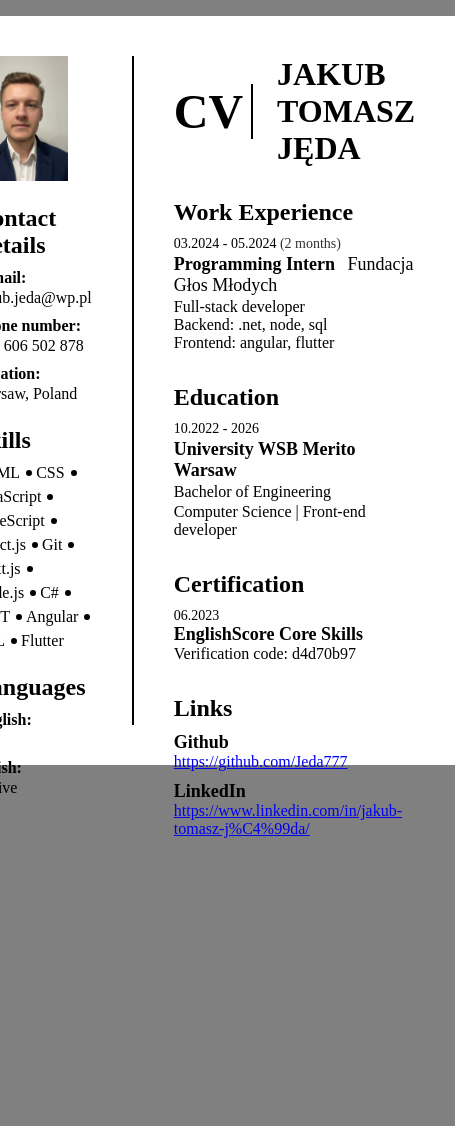
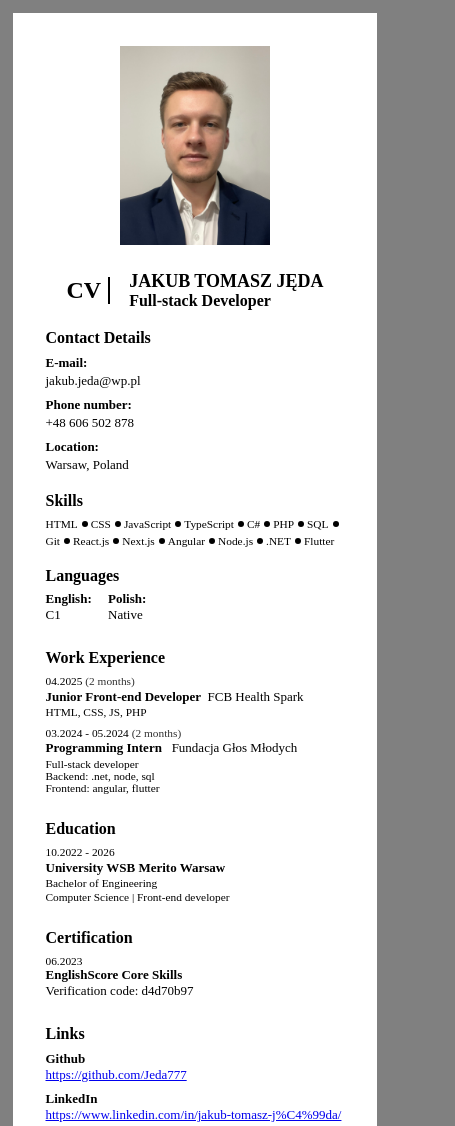
Before and after one commit to Jeda777/cv, a plain HTML site: page index.html in a window 390 px wide. Shown: the top 1126 px of the page, 455 px wide, since content can reach past the window. Before the commit the page ends 844 px from the top, so only its background shows below. Drawn offline with Linux system fonts and the light colour scheme.

Commit message:
responsiveness

```diff
--- a/index.css
+++ b/index.css
@@ -1,30 +1,59 @@
 * {
   margin: 0;
   padding: 0;
+  box-sizing: border-box;
+}
+
+@media (max-width: 992px) {
+  html {
+    font-size: 14px;
+  }
+}
+
+@media (max-width: 822px) {
+  html {
+    font-size: 13px;
+  }
 }
 
 h3 {
   font-size: x-large;
 }
 
+@media (max-width: 718px) {
+  h3 {
+    font-size: medium;
+  }
+}
+
 body {
-  padding: 1rem 0;
+  padding: 1rem;
   display: flex;
   justify-content: center;
   background-color: gray;
+  width: 100vw;
 }
 
 .container {
   display: flex;
   max-width: 900px;
-  padding: 2.5rem 0 2.5rem 0;
+  padding: 2.5rem;
   background-color: white;
-  aspect-ratio: 210/270;
 }
 
-aside,
-main {
-  padding: 0 2.5rem 0 2.5rem;
+@media (max-width: 718px) {
+  .container {
+    flex-direction: column;
+    gap: 2rem;
+  }
+}
+
+@media (min-width: 719px) {
+  .container::before {
+    padding-bottom: 141.43%;
+    content: '';
+    float: left;
+  }
 }
 
 .contact,
@@ -48,15 +77,82 @@ main {
   gap: 0.125rem;
 }
 
-aside {
+.left {
   width: 25%;
   display: flex;
   flex-direction: column;
   gap: 1.5rem;
+  padding-right: 2.5rem;
+}
+
+@media (max-width: 718px) {
+  .left {
+    width: 100%;
+    padding: 0;
+  }
+}
+
+@media (max-width: 718px) {
+  .main-info {
+    width: 100%;
+    display: flex;
+    flex-direction: column;
+    align-items: center;
+    gap: 2rem;
+  }
 }
 
 img {
   width: 80%;
+}
+
+@media (max-width: 718px) {
+  img {
+    width: 50%;
+  }
+}
+
+.mobile-header {
+  display: none;
+}
+
+@media (max-width: 718px) {
+  .mobile-header {
+    display: flex;
+  }
+  .mobile-header div {
+    display: flex;
+    flex-direction: column;
+  }
+  .mobile-header h2,
+  .mobile-header h3 {
+    display: inline-block;
+    width: max-content;
+  }
+}
+
+@media (max-width: 578px) {
+  .mobile-header h1 {
+    font-size: xx-large;
+  }
+  .mobile-header h2 {
+    font-size: x-large;
+  }
+  .mobile-header h3 {
+    font-size: large;
+  }
+}
+
+@media (max-width: 460px) {
+  .mobile-header h1 {
+    font-size: x-large;
+  }
+  .mobile-header h2 {
+    font-size: large;
+  }
+  .mobile-header h3 {
+    font-size: medium;
+  }
 }
 
 .contact-detail p:nth-child(1),
@@ -75,7 +171,13 @@ img {
   position: relative;
 }
 
-.skills-container p:not(:nth-child(13))::before {
+@media (max-width: 718px) {
+  .skills-container p {
+    font-size: 0.875rem;
+  }
+}
+
+.skills-container p:not(:nth-last-child(1))::before {
   content: '';
   width: 6px;
   height: 6px;
@@ -87,17 +189,43 @@ img {
   border-radius: 100%;
 }
 
-main {
+@media (max-width: 718px) {
+  .languages {
+    display: block;
+  }
+  .language-detail {
+    display: inline-block;
+    width: min-content;
+    margin-right: 1rem;
+    margin-top: 0.5rem;
+  }
+}
+
+.right {
   border-left: 2px black solid;
   display: flex;
   flex-direction: column;
   gap: 2rem;
+  padding-left: 2.5rem;
+}
+
+@media (max-width: 718px) {
+  .right {
+    padding: 0;
+    border: 0;
+  }
 }
 
 header {
   display: flex;
   align-items: center;
   gap: 1.5rem;
+}
+
+@media (max-width: 718px) {
+  .right header {
+    display: none;
+  }
 }
 
 h1 {
@@ -120,6 +248,12 @@ h2 {
   font-weight: 600;
 }
 
+@media (max-width: 718px) {
+  .name {
+    font-size: 1rem;
+  }
+}
+
 .work-detail .date span {
   opacity: 0.8;
 }
@@ -129,3 +263,17 @@ h2 {
   font-weight: 500;
   padding-left: 0.5rem;
 }
+
+@media (max-width: 718px) {
+  .work-detail .name span {
+    font-size: 1rem;
+  }
+}
+
+@media (max-width: 718px) {
+  .desc,
+  .degree,
+  .field {
+    font-size: 0.875rem;
+  }
+}
--- a/index.html
+++ b/index.html
@@ -10,8 +10,17 @@
   </head>
   <body>
     <div class="container">
-      <aside>
-        <img src="./IMG_9489.JPEG" alt="Photo of me" />
+      <section class="left">
+        <section class="main-info">
+          <img src="./IMG_9489.JPEG" alt="Photo of me" />
+          <header class="mobile-header">
+            <h1>CV</h1>
+            <div>
+              <h2>Jakub Tomasz Jęda</h2>
+              <h3>Full-stack Developer</h3>
+            </div>
+          </header>
+        </section>
         <section class="contact">
           <h3>Contact Details</h3>
           <div class="contact-detail">
@@ -34,14 +43,15 @@
             <p>CSS</p>
             <p>JavaScript</p>
             <p>TypeScript</p>
+            <p>C#</p>
+            <p>PHP</p>
+            <p>SQL</p>
+            <p>Git</p>
             <p>React.js</p>
-            <p>Git</p>
             <p>Next.js</p>
+            <p>Angular</p>
             <p>Node.js</p>
-            <p>C#</p>
             <p>.NET</p>
-            <p>Angular</p>
-            <p>SQL</p>
             <p>Flutter</p>
           </div>
         </section>
@@ -56,14 +66,22 @@
             <p>Native</p>
           </div>
         </section>
-      </aside>
-      <main>
+      </section>
+      <section class="right">
         <header>
           <h1>CV</h1>
-          <h2>Jakub Tomasz Jęda</h2>
+          <div>
+            <h2>Jakub Tomasz Jęda</h2>
+            <h3>Full-stack Developer</h3>
+          </div>
         </header>
         <section class="work">
           <h3>Work Experience</h3>
+          <div class="work-detail">
+            <p class="date">04.2025 <span>(2 months)</span></p>
+            <p class="name">Junior Front-end Developer<span>FCB Health Spark</span></p>
+            <p class="desc">HTML, CSS, JS, PHP</p>
+          </div>
           <div class="work-detail">
             <p class="date">03.2024 - 05.2024 <span>(2 months)</span></p>
             <p class="name">Programming Intern <span>Fundacja Głos Młodych</span></p>
@@ -98,7 +116,7 @@
             <a href="https://www.linkedin.com/in/jakub-tomasz-j%C4%99da">https://www.linkedin.com/in/jakub-tomasz-j%C4%99da/</a>
           </div>
         </section>
-      </main>
+      </section>
     </div>
   </body>
 </html>
```
